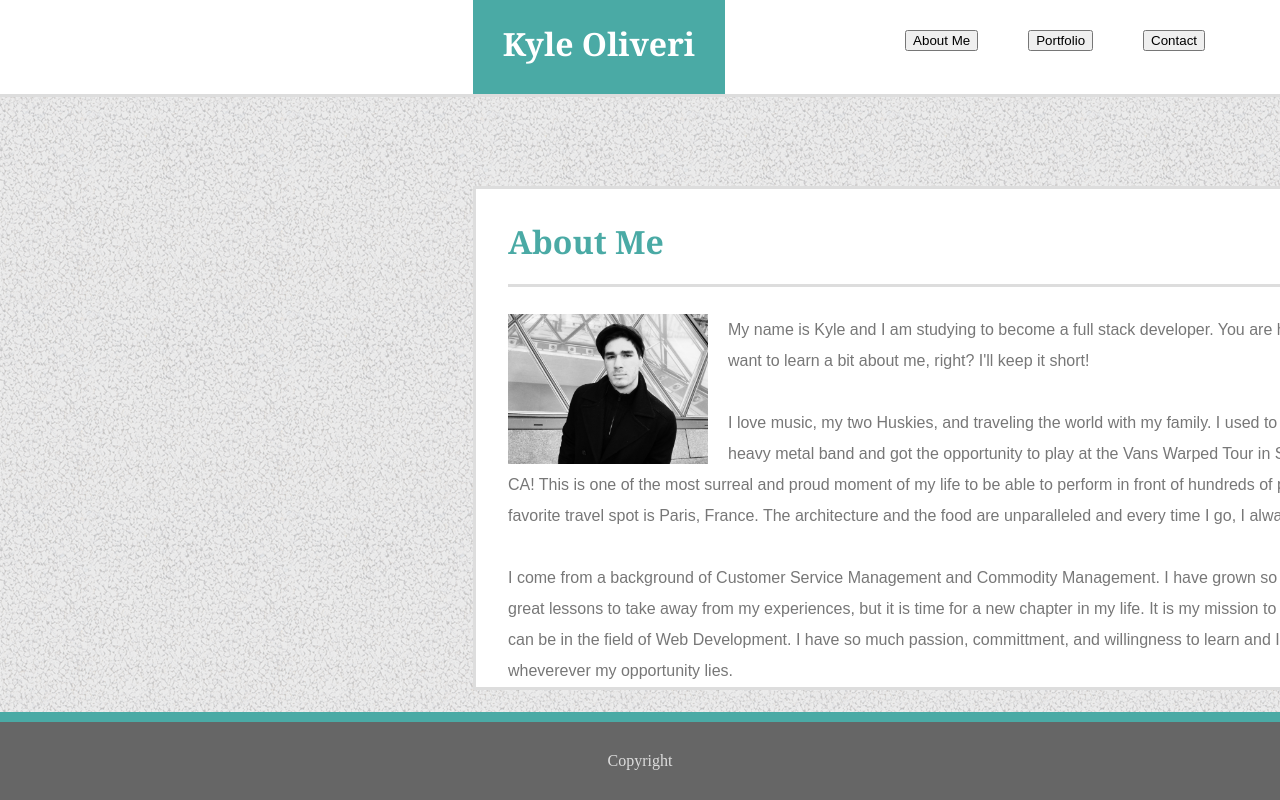
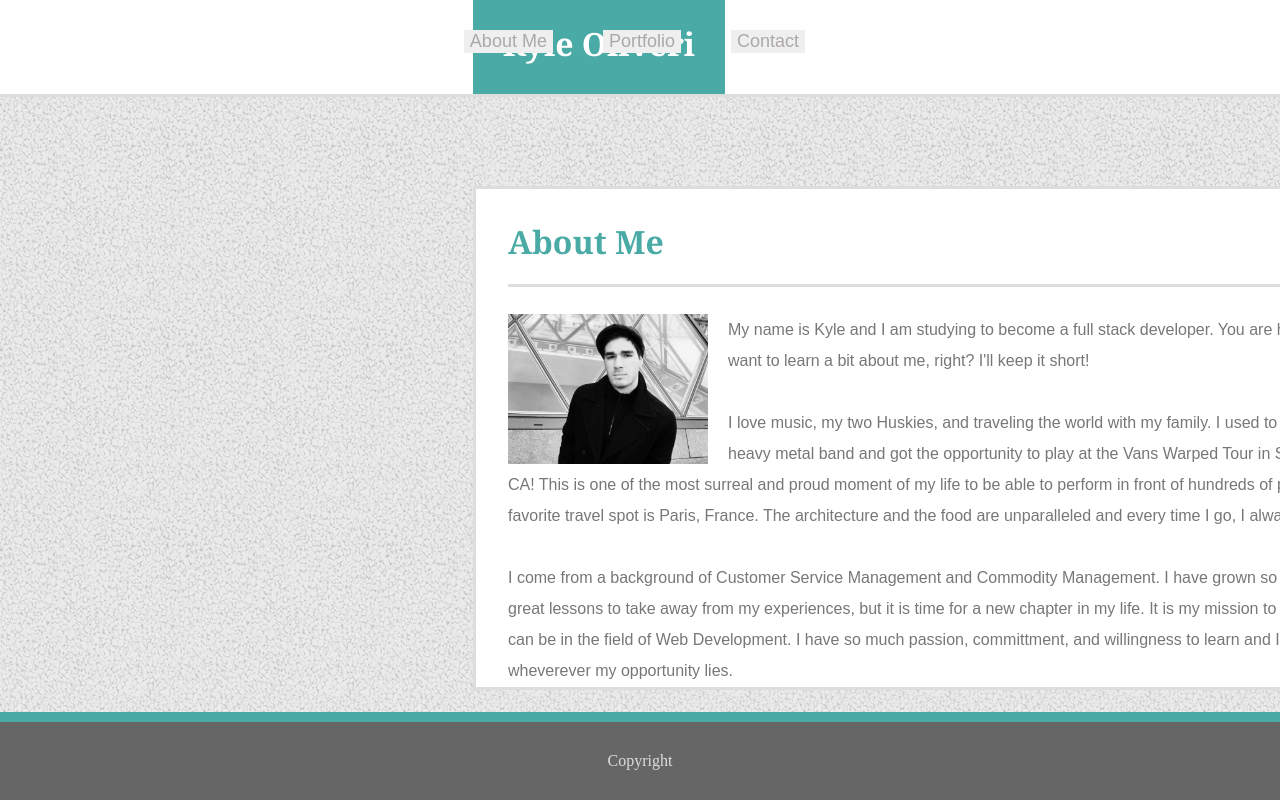
Before and after one commit to kyleoliveri/Basic-Portfolio, a plain HTML site: page index.html in a window 1280 px wide. Shown: the top 800 px of the page. Drawn offline with Linux system fonts and the light colour scheme.

Commit message:
updated html and css 4

```diff
--- a/assets/css/style.css
+++ b/assets/css/style.css
@@ -46,17 +46,26 @@
 /* Button 1 */
 .contact {
     float: right;
-    margin-right: 75px;
+    margin-right: 475px;
+    border: none;
+    color: #aca8a8;
+    font-size: 18px;
 }
 /* Button 2 */
 .portfolio {
     float: right;
     margin-left: 50px;
     margin-right: 50px;
+    border: none;
+    color: #aca8a8;
+    font-size: 18px;
 }
 /* Button 3 */
 .aboutme {
     float: right;
+    border: none;
+    color: #aca8a8;
+    font-size: 18px;
 }
 #aboutme {
     color: #4aaaa5;
@@ -102,3 +111,6 @@ p {
     background: #dddddd;
     margin-left: 500px;
 }
+button:hover {
+    color: #4aaaa5;
+}
```
Also changed, not shown: index.html (+2 -0 lines).
